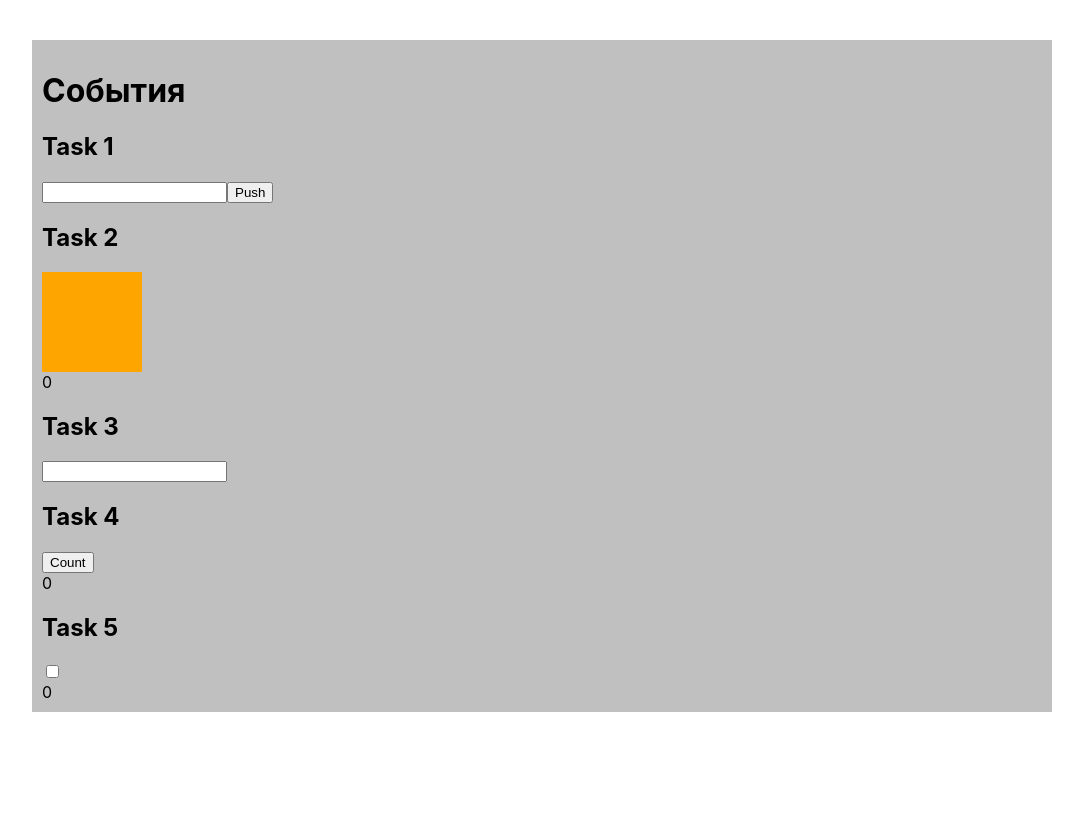
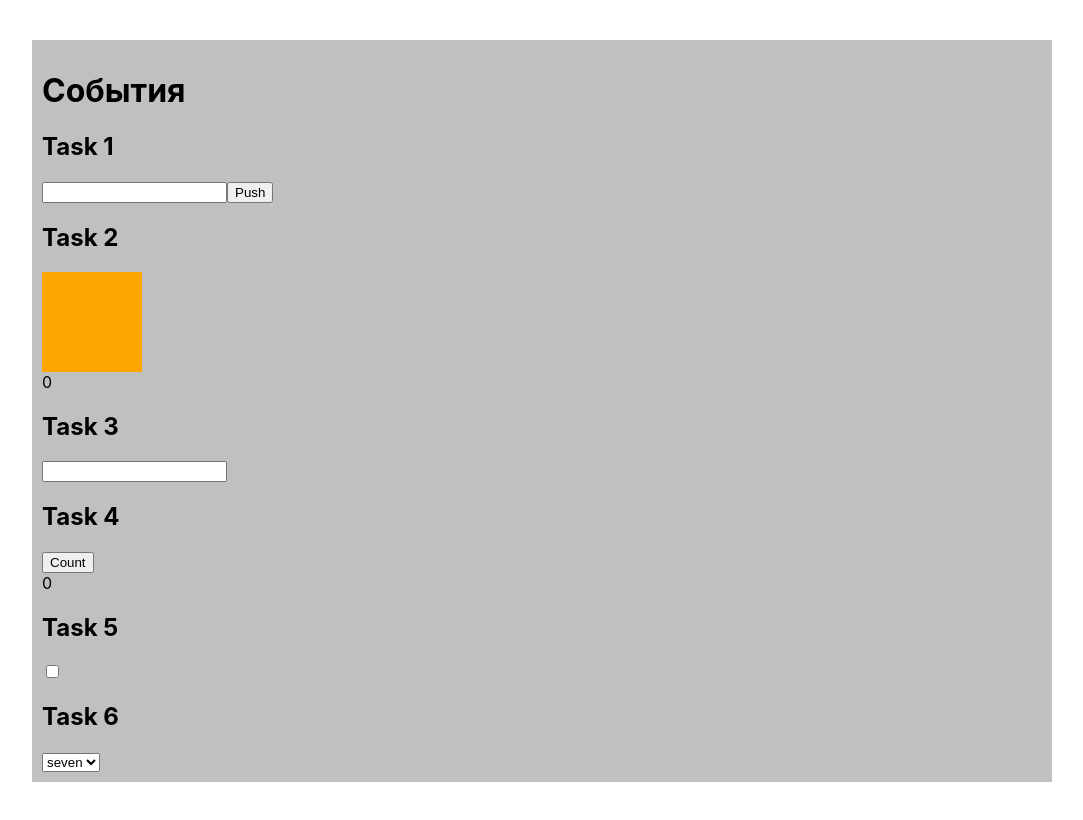
Before and after one commit to GarifullinII/react-app-unit_5, a React (Create React App) app: page / in a window 1280 px wide. Shown: the whole page, without its empty margins (98-1181 px from the left). Built offline with nearby package versions, Linux system fonts and the light colour scheme.

Commit message:
add task 6 useState

```diff
--- a/src/App.js
+++ b/src/App.js
@@ -13,7 +13,9 @@ function App() {
 
   const [st4, setSt4] = React.useState(0);
 
-  const [st5, setSt5] = React.useState(0);
+  const [st5, setSt5] = React.useState([]);
+
+  const [st6, setSt6] = React.useState([]);
 
 
   function task1() {
@@ -52,9 +54,10 @@ function App() {
     }
   }
 
-  // function task6() {
+  function task6(event) {
+    setSt6(event.target.value)
+  }
 
-  // }
   // function task7() {
 
   // }
@@ -97,9 +100,9 @@ function App() {
         <input type="checkbox" value="55" onChange={task5}/>
         <div>{st5}</div>
       </section>
-      {/* <section>
+      <section>
         <h2>Task 6</h2>
-        <select className="task-6">
+        <select className="task-6" onChange={task6}>
           <option value="7">seven</option>
           <option value="4">four</option>
           <option value="9">nine</option>
@@ -107,7 +110,7 @@ function App() {
         </select>
         <div>{st6}</div>
       </section>
-      <section>
+      {/* <section>
         <h2>Task 7</h2>
         <div className="block-7"></div>
         <button className="task-7">Color</button>
```
